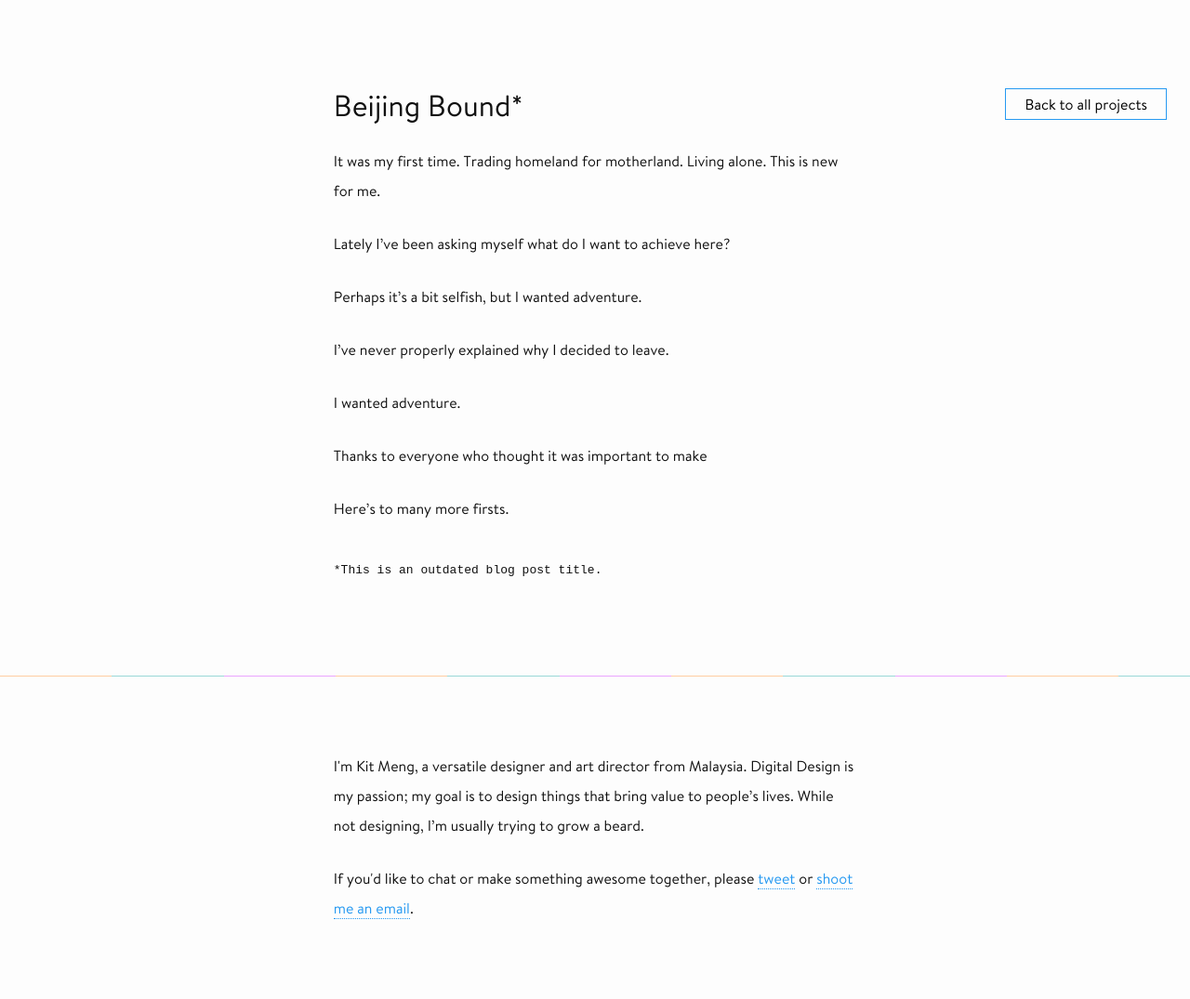
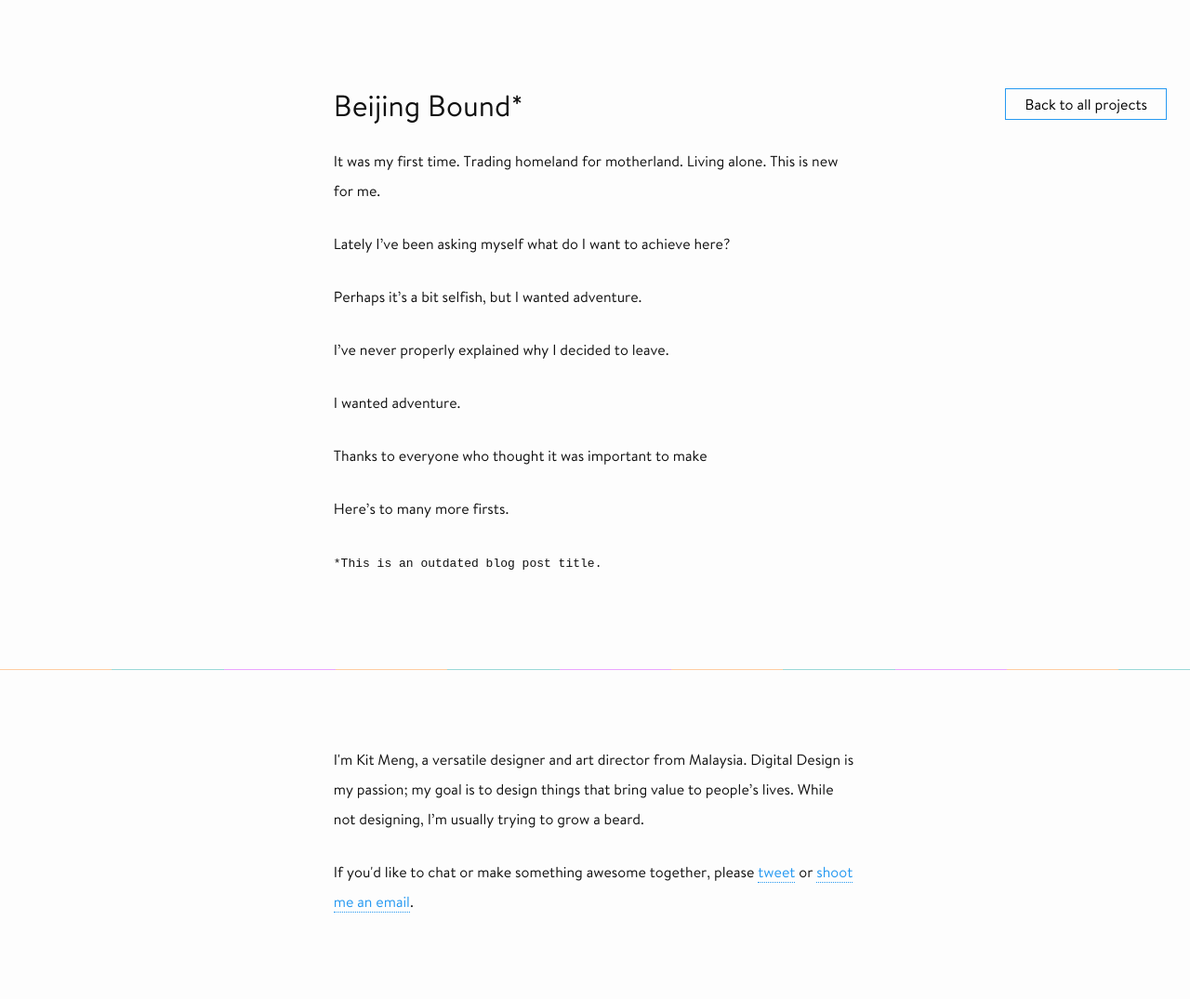
Before and after one commit to kitmeng/kitmeng.github.io, a Jekyll site: the page built from _posts/2016-12-21-blog-post.markdown, in a window 1280 px wide. Shown: the whole page at 93% size. Built offline with Jekyll 4.4.1, drawn with Linux system fonts in a browser that asks for light colours; nearby versions of some CDN libraries; a script that is not in the unit is left out.

```diff
--- a/_posts/2016-12-21-blog-post.markdown
+++ b/_posts/2016-12-21-blog-post.markdown
@@ -20,8 +20,8 @@ I wanted adventure.
 
 Thanks to everyone who thought it was important to make
 
-Here's to many more firsts.\
-\
+Here's to many more firsts.
+
 `*This is an outdated blog post title.`
 
 <div class="whitespace"></div>
```
